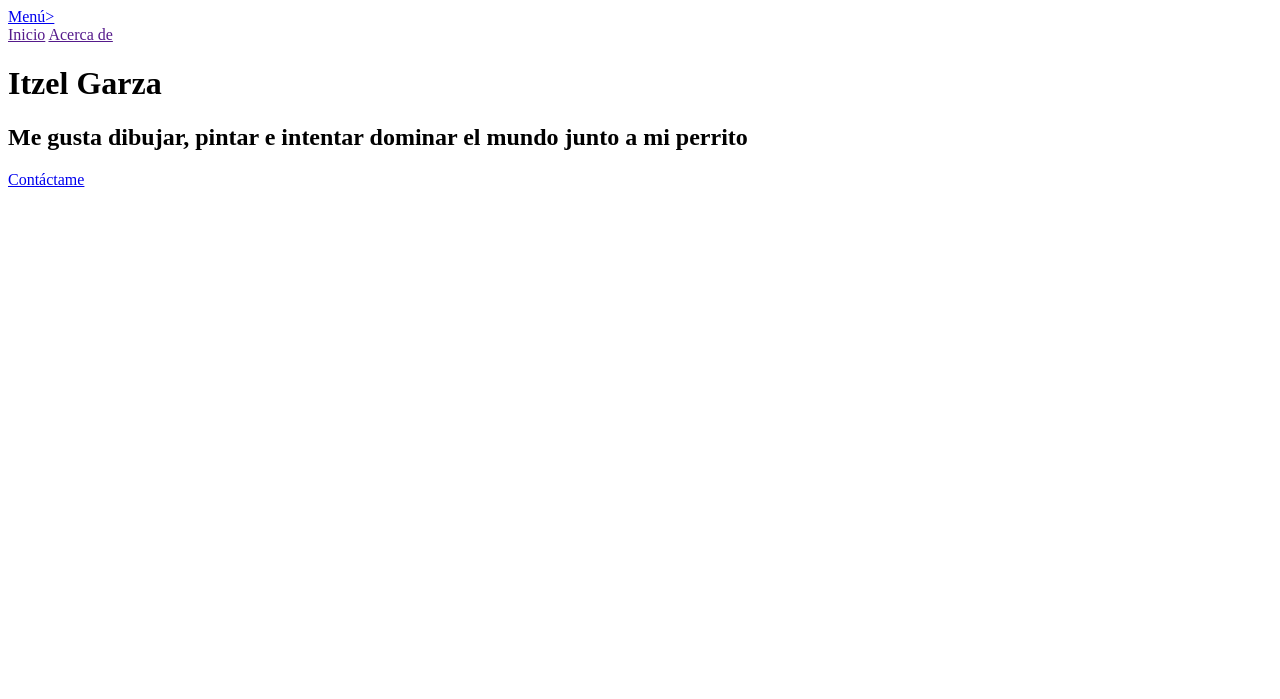
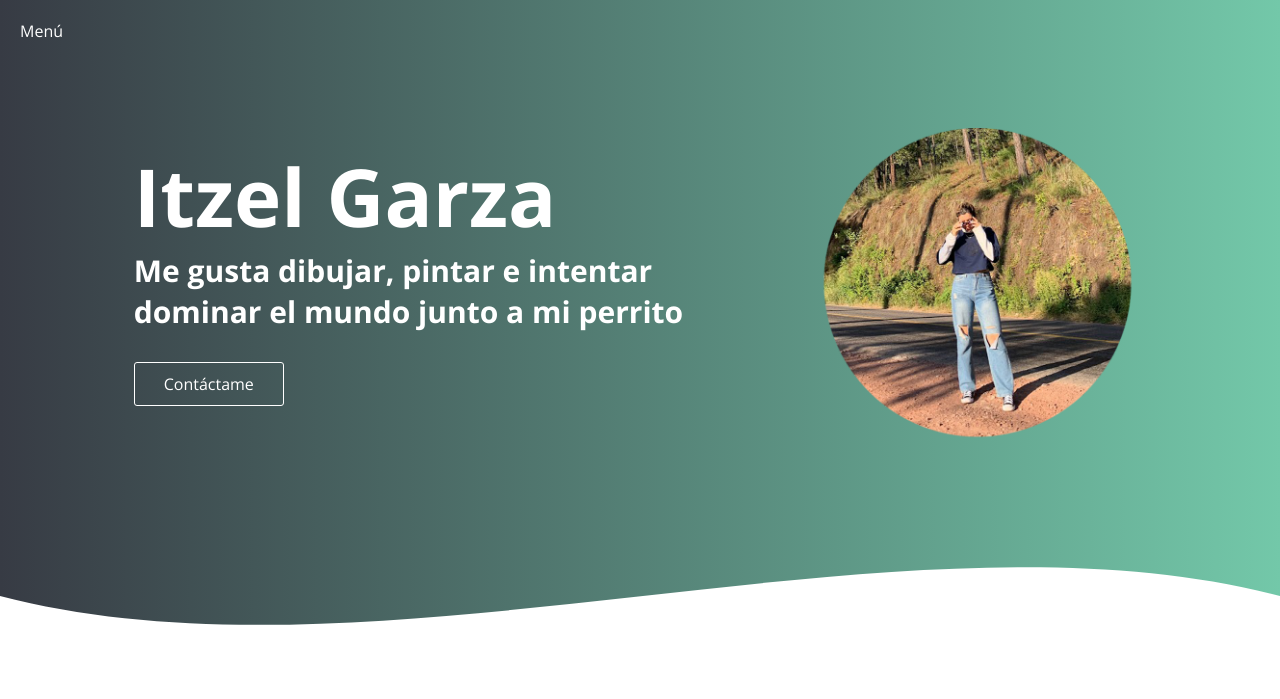
Before and after one commit to itzelhgarza/LandingGarzaItzel, a plain HTML site: page index.html in a window 1280 px wide. Drawn offline with nearby package versions, Linux system fonts and the light colour scheme.

Commit message:
Css listo

```diff
--- /dev/null
+++ b/estilos.css
@@ -0,0 +1,117 @@
+*{
+    margin:0;
+    padding:0;
+    box-sizing: border-box;
+}
+
+body{
+    font-family: 'Open Sans', sans-serif;
+
+}
+
+nav{
+    position:fixed;
+    top: 20px;
+    left:20px;
+}
+
+nav a{
+    color:#ffff;
+    text-decoration: none;
+    display: inline-block;
+    animation: moverIzquierda 1s ease-in;
+}
+
+header{
+    background: #73C8A9;  /* fallback for old browsers */
+    background: -webkit-linear-gradient(to right, #373B44, #73C8A9);  /* Chrome 10-25, Safari 5.1-6 */
+    background: linear-gradient(to right, #373B44, #73C8A9); /* W3C, IE 10+/ Edge, Firefox 16+, Chrome 26+, Opera 12+, Safari 7+ */
+    height: auto;
+    padding:48px;
+    width: 100%;
+
+}
+.container{
+    width: 95%;
+    max-width: 1200px;
+    display: flex;
+    align-items:center;
+    justify-content: space-around;
+    margin:auto;
+}
+
+img{
+    display: block;
+    height: 450px;
+    object-fit: cover;
+    animation: arriba 1s ease-in;
+}
+
+.textos{
+    width:50%;
+    color:#ffff;
+}
+
+.textos h1{
+    font-size: 80px;
+    animation: moverDerecha 1s ease-in;
+}
+
+.textos h2{
+    font-size: 30px;
+    animation: moverIzquierda 1s ease-in;
+}
+
+.textos a{
+    display: inline-block;
+    color:#ffff;
+    font-weight: 300;
+    text-decoration: none;
+    margin-top: 30px;
+    border: 1px solid #ffff;
+    width: 150px;
+    border-radius: 3px;
+    text-align: center;
+    padding: 10px 0;
+    animation: arriba 1s ease-in;
+}
+
+.wave{
+    height: 100px;
+    width:100%;
+    background: #73C8A9;  /* fallback for old browsers */
+    background: -webkit-linear-gradient(to right, #373B44, #73C8A9);  /* Chrome 10-25, Safari 5.1-6 */
+    background: linear-gradient(to right, #373B44, #73C8A9); /* W3C, IE 10+/ Edge, Firefox 16+, Chrome 26+, Opera 12+, Safari 7+ */
+}
+
+@keyframes moverIzquierda{
+    0%{
+        opacity: 0;
+        transform: translateX(-100px);
+    }
+    100%{
+        opacity: 1;
+        transform: translate(0);
+    }
+}
+
+@keyframes moverDerecha{
+    0%{
+        opacity: 0;
+        transform: translateX(100px);
+    }
+    100%{
+        opacity: 1;
+        transform: translate(0);
+    }
+}
+@keyframes arriba{
+    0%{
+        opacity: 0;
+        transform: translateY(100px);
+    }
+    100%{
+        opacity: 1;
+        transform: translate(0);
+    }
+}
--- a/index.html
+++ b/index.html
@@ -6,24 +6,27 @@
     <meta http-equiv="X-UA-Compatible" content="IE=edge">
     <meta name="viewport" content="width=device-width, initial-scale=1.0">
     <title>Landing page</title>
+    <link rel="stylesheet" href="estilos.css">
+    <link rel="preconnect" href="https://fonts.googleapis.com">
+    <link rel="preconnect" href="https://fonts.gstatic.com" crossorigin>
+    <link href="https://fonts.googleapis.com/css2?family=Open+Sans:wght@300;400;700;800&display=swap" rel="stylesheet">
 
 <body>
     <header>
         <nav>
-            <a href="#" id="icono" class="icono">Menú></a>
-            <div class ="enlaces uno" id="enlaces">
-                <a href="">Inicio</a>
-                <a href="">Acerca de</a>
+            <a href="#" id="icono" class="icono">Menú</a>
+
+        </nav>
+        <div class="container">
+            <div class = "textos">
+                <h1> Itzel Garza </h1>
+                <h2> Me gusta dibujar, pintar e intentar dominar el mundo junto a mi perrito</h2>
+                <a href="#"> Contáctame </a>
             </div>
-        </nav>
-        <div class = "textos">
-            <h1> Itzel Garza </h1>
-            <h2> Me gusta dibujar, pintar e intentar dominar el mundo junto a mi perrito</h2>
-            <a href="#"> Contáctame </a>
+            <img src = "mipic.png">
         </div>
-        <img srcs = "mipic.png" alt="">
     </header>
-    <div class="wave"></div>
+    <div class="wave"><div style="height: 150px; overflow: hidden;" ><svg viewBox="0 0 500 150" preserveAspectRatio="none" style="height: 100%; width: 100%;"><path d="M0.00,49.98 C149.99,150.00 352.36,-49.98 500.00,49.98 L500.00,150.00 L0.00,150.00 Z" style="stroke: none; fill: #ffff;"></path></svg></div></div>
 
 </body>
 
```
